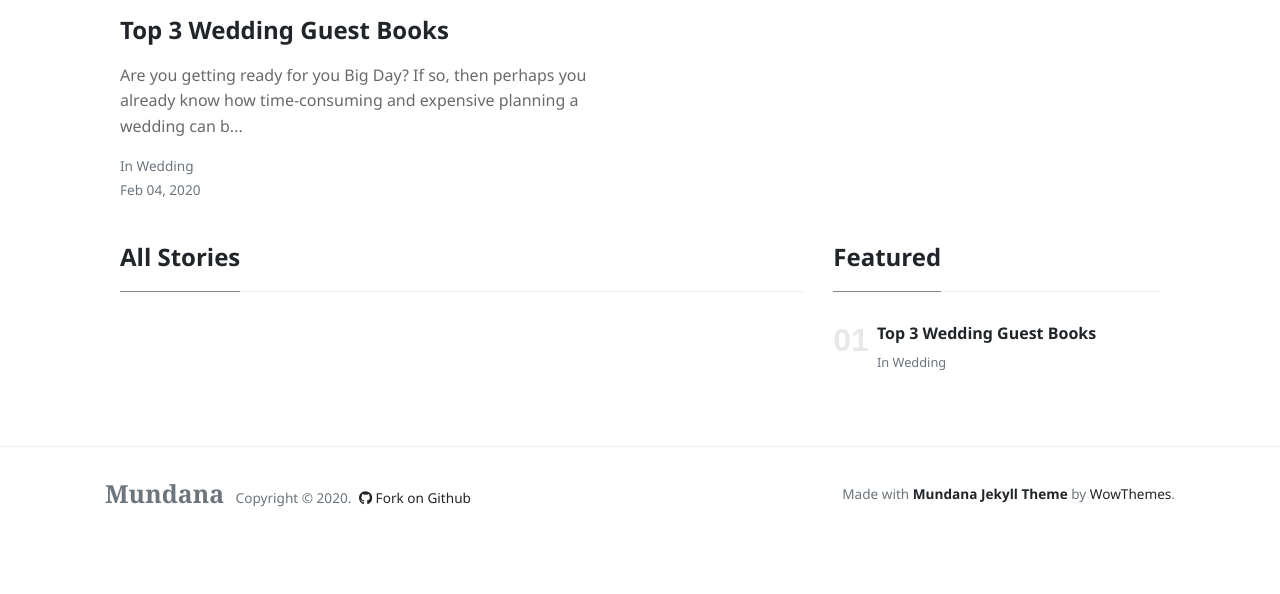
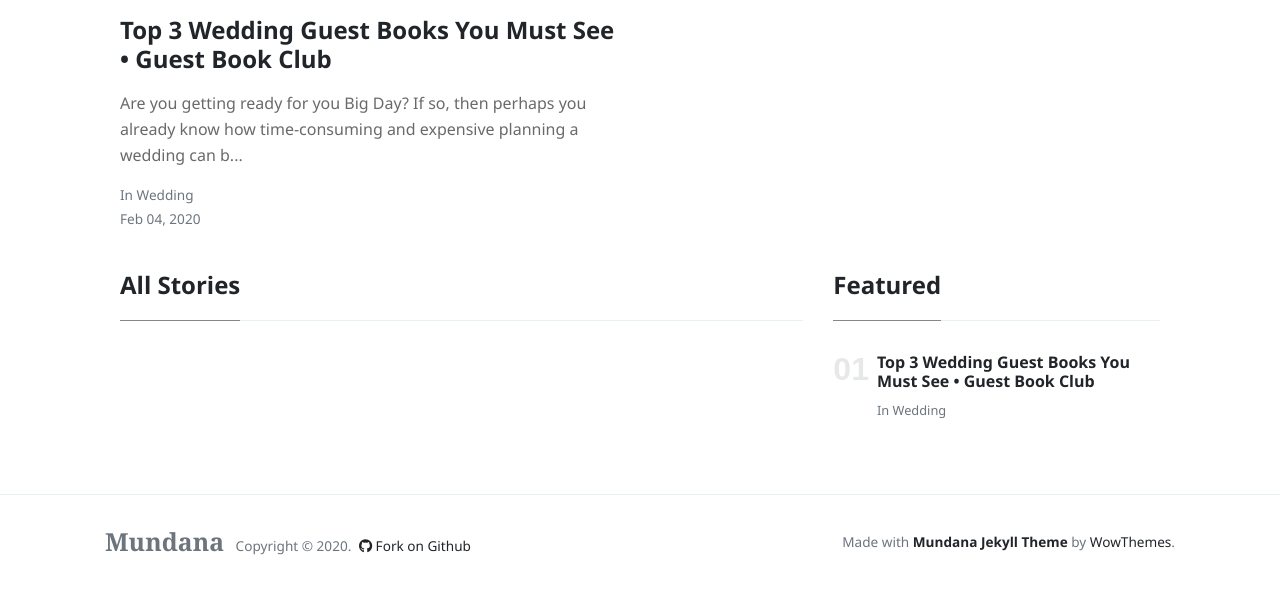
Before and after one commit to ThomasLech/guest-book-club, a Jekyll site: the page built from index.html, in a window 1280 px wide, cut to the strip 274-868 px from the top of the page. Built offline with Jekyll 4.4.1, drawn with Linux system fonts in a browser that asks for light colours; nearby versions of some CDN libraries; the list of posts is cut into pages by our own code.

Commit message:
Updated meta title

```diff
--- a/_posts/2020-02-04-top-3-wedding-guest-books.md
+++ b/_posts/2020-02-04-top-3-wedding-guest-books.md
@@ -1,6 +1,6 @@
 ---
 layout: post
-title: Top 3 Wedding Guest Books
+title: Top 3 Wedding Guest Books You Must See • Guest Book Club
 description: Searching for the best wedding guest book? Check out our ultimate list of the top 3 wedding guest books that you can buy online! Every guest book on our list has unique and amazing features.
 author: Thomas
 categories: [ Wedding ]
```
Also changed, not shown: 10 other files.
